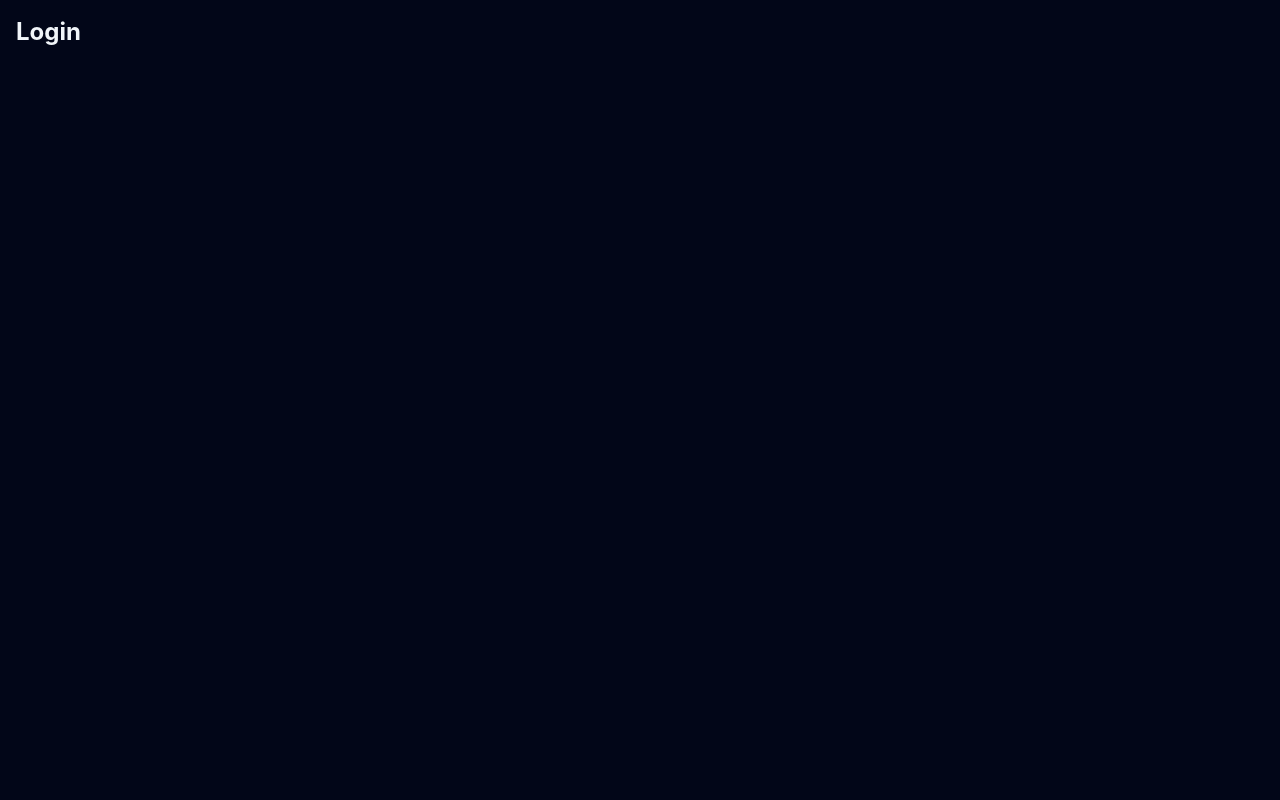
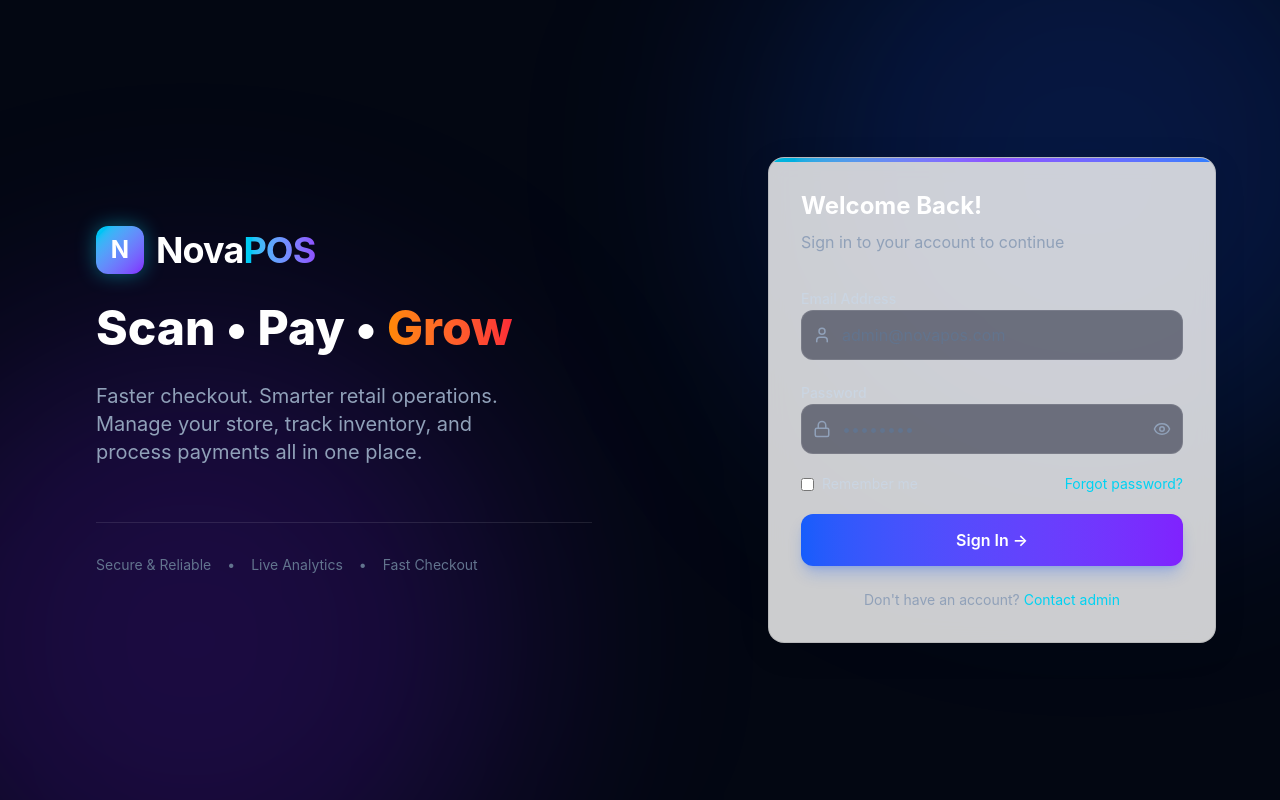
Before and after one commit to Sharmila07106/pos-system, a React (Vite) app in the folder client/: page /login in a window 1280 px wide. Built offline with nearby package versions, Linux system fonts and the light colour scheme.

Commit message:
feat(client): complete premium login page UI

```diff
--- a/client/src/pages/Login.jsx
+++ b/client/src/pages/Login.jsx
@@ -1,9 +1,141 @@
-import React from 'react';
+import React, { useState } from 'react';
+import { useNavigate } from 'react-router-dom';
+import { Eye, EyeOff, Lock, User } from 'lucide-react';
+import toast from 'react-hot-toast';
 
 const Login = () => {
+  const [email, setEmail] = useState('');
+  const [password, setPassword] = useState('');
+  const [showPassword, setShowPassword] = useState(false);
+  const [isLoading, setIsLoading] = useState(false);
+  const navigate = useNavigate();
+
+  const handleLogin = async (e) => {
+    e.preventDefault();
+    setIsLoading(true);
+
+    // Fake login for now until API is wired
+    setTimeout(() => {
+      setIsLoading(false);
+      toast.success('Login successful!');
+      navigate('/dashboard');
+    }, 1500);
+  };
+
   return (
-    <div className="p-4">
-      <h1 className="text-2xl font-bold text-slate-100">Login</h1>
+    <div className="min-h-screen flex items-center justify-center relative overflow-hidden bg-[#030712] p-4">
+      {/* 3D background placeholder (Glassmorphism blobs) */}
+      <div className="absolute top-[-20%] right-[-10%] w-[50vw] h-[50vw] rounded-full bg-blue-600/20 blur-[120px]"></div>
+      <div className="absolute bottom-[-20%] left-[-10%] w-[50vw] h-[50vw] rounded-full bg-violet-600/20 blur-[120px]"></div>
+
+      <div className="w-full max-w-6xl grid md:grid-cols-2 gap-8 items-center z-10">
+
+        {/* Left Side Branding */}
+        <div className="hidden md:flex flex-col justify-center space-y-6 p-8">
+          <div className="flex items-center gap-3">
+             <div className="w-12 h-12 rounded-xl bg-gradient-to-br from-cyan-400 to-violet-600 flex items-center justify-center font-bold text-white text-2xl shadow-[0_0_20px_rgba(0,229,255,0.4)]">
+               N
+             </div>
+             <h1 className="text-4xl font-bold text-white tracking-tight">Nova<span className="text-transparent bg-clip-text bg-gradient-to-r from-cyan-400 to-violet-500">POS</span></h1>
+          </div>
+
+          <h2 className="text-5xl font-extrabold text-white leading-tight">
+            Scan • Pay • <span className="text-transparent bg-clip-text bg-gradient-to-r from-orange-400 to-red-500">Grow</span>
+          </h2>
+
+          <p className="text-slate-400 text-xl max-w-md">
+            Faster checkout. Smarter retail operations. Manage your store, track inventory, and process payments all in one place.
+          </p>
+
+          <div className="mt-8 pt-8 border-t border-white/10 flex items-center gap-4 text-sm text-slate-500">
+             <span>Secure & Reliable</span>
+             <span>•</span>
+             <span>Live Analytics</span>
+             <span>•</span>
+             <span>Fast Checkout</span>
+          </div>
+        </div>
+
+        {/* Right Side Form */}
+        <div className="flex justify-center md:justify-end w-full">
+          <div className="w-full max-w-md glass-card rounded-2xl p-8 shadow-2xl border border-white/10 relative overflow-hidden">
+            {/* Inner top glow */}
+            <div className="absolute top-0 left-0 w-full h-1 bg-gradient-to-r from-cyan-500 via-violet-500 to-blue-500"></div>
+
+            <div className="mb-8">
+              <h2 className="text-2xl font-bold text-white mb-2">Welcome Back!</h2>
+              <p className="text-slate-400">Sign in to your account to continue</p>
+            </div>
+
+            <form onSubmit={handleLogin} className="space-y-5">
+              <div className="space-y-2">
+                <label className="text-sm font-medium text-slate-300">Email Address</label>
+                <div className="relative">
+                  <div className="absolute inset-y-0 left-0 pl-3 flex items-center pointer-events-none text-slate-400">
+                    <User size={18} />
+                  </div>
+                  <input
+                    type="email"
+                    required
+                    value={email}
+                    onChange={(e) => setEmail(e.target.value)}
+                    className="w-full pl-10 pr-4 py-3 bg-[#0a0f25]/50 border border-white/10 rounded-xl focus:ring-2 focus:ring-cyan-500/50 focus:border-cyan-500 text-white placeholder-slate-500 transition-all outline-none"
+                    placeholder="admin@novapos.com"
+                  />
+                </div>
+              </div>
+
+              <div className="space-y-2">
+                <label className="text-sm font-medium text-slate-300">Password</label>
+                <div className="relative">
+                  <div className="absolute inset-y-0 left-0 pl-3 flex items-center pointer-events-none text-slate-400">
+                    <Lock size={18} />
+                  </div>
+                  <input
+                    type={showPassword ? 'text' : 'password'}
+                    required
+                    value={password}
+                    onChange={(e) => setPassword(e.target.value)}
+                    className="w-full pl-10 pr-10 py-3 bg-[#0a0f25]/50 border border-white/10 rounded-xl focus:ring-2 focus:ring-cyan-500/50 focus:border-cyan-500 text-white placeholder-slate-500 transition-all outline-none"
+                    placeholder="••••••••"
+                  />
+                  <button
+                    type="button"
+                    onClick={() => setShowPassword(!showPassword)}
+                    className="absolute inset-y-0 right-0 pr-3 flex items-center text-slate-400 hover:text-white transition-colors"
+                  >
+                    {showPassword ? <EyeOff size={18} /> : <Eye size={18} />}
+                  </button>
+                </div>
+              </div>
+
+              <div className="flex items-center justify-between text-sm">
+                <label className="flex items-center gap-2 cursor-pointer">
+                  <input type="checkbox" className="rounded bg-[#0a0f25] border-white/10 text-cyan-500 focus:ring-cyan-500/50" />
+                  <span className="text-slate-300">Remember me</span>
+                </label>
+                <a href="#" className="text-cyan-400 hover:text-cyan-300 transition-colors">Forgot password?</a>
+              </div>
+
+              <button
+                type="submit"
+                disabled={isLoading}
+                className="w-full py-3.5 mt-4 rounded-xl bg-gradient-to-r from-blue-600 to-violet-600 hover:from-blue-500 hover:to-violet-500 text-white font-semibold shadow-lg shadow-blue-600/25 transition-all active:scale-[0.98] flex items-center justify-center gap-2"
+              >
+                {isLoading ? (
+                  <div className="w-5 h-5 border-2 border-white/30 border-t-white rounded-full animate-spin"></div>
+                ) : (
+                  'Sign In →'
+                )}
+              </button>
+            </form>
+
+            <div className="mt-6 text-center text-sm text-slate-400">
+              Don't have an account? <a href="#" className="text-cyan-400 hover:text-cyan-300">Contact admin</a>
+            </div>
+          </div>
+        </div>
+      </div>
     </div>
   );
 };
```
